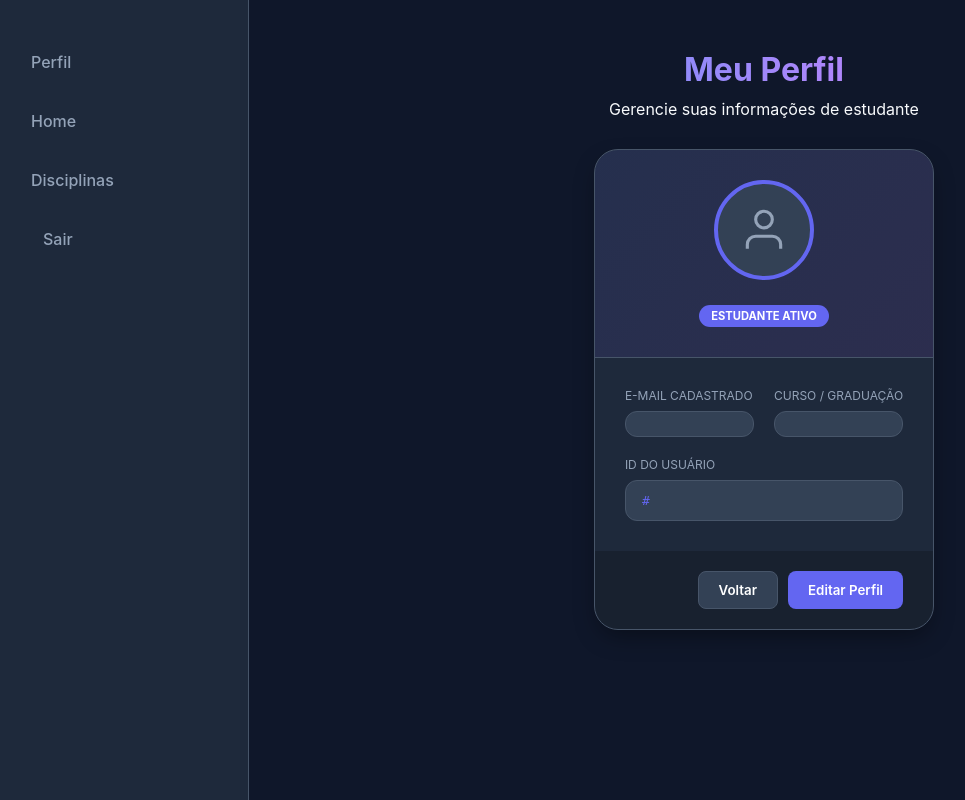
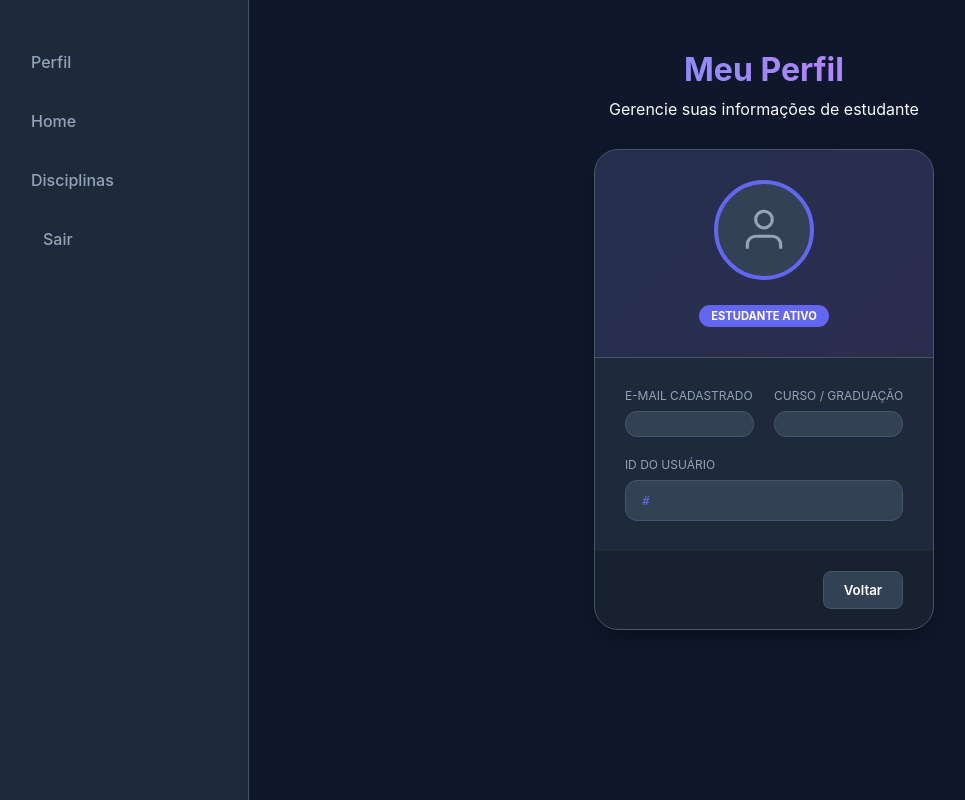
Before and after one commit to nattan447/toy-project-mac0350, a FastAPI app: template templates/perfil.html in a window 1280 px wide. Shown: the whole page, without its empty margins (1-966 px from the left). Run offline with FastAPI, Linux system fonts and the light colour scheme; the template is opened without the code that fills it, so the values that code supplies are empty.

```diff
--- a/templates/perfil.html
+++ b/templates/perfil.html
@@ -39,9 +39,6 @@
         <div class="perfil-footer">
             <button class="btn-perfil btn-voltar" hx-get="/home" hx-target="body" hx-push-url="true">
                 Voltar
-            </button>
-            <button class="btn-perfil btn-editar" onclick="alert('Funcionalidade de edição em breve!')">
-                Editar Perfil
             </button>
         </div>
     </div>
```
Also changed, not shown: README.md.
